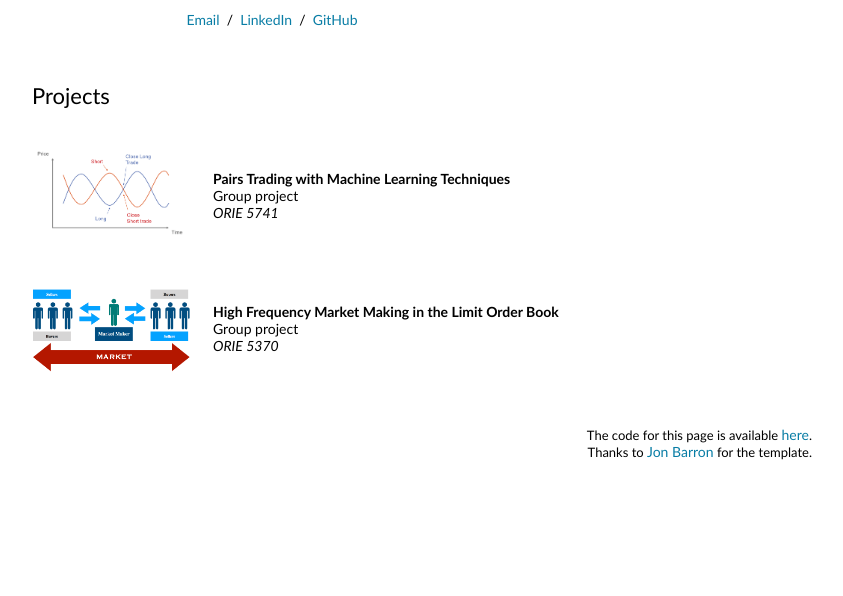
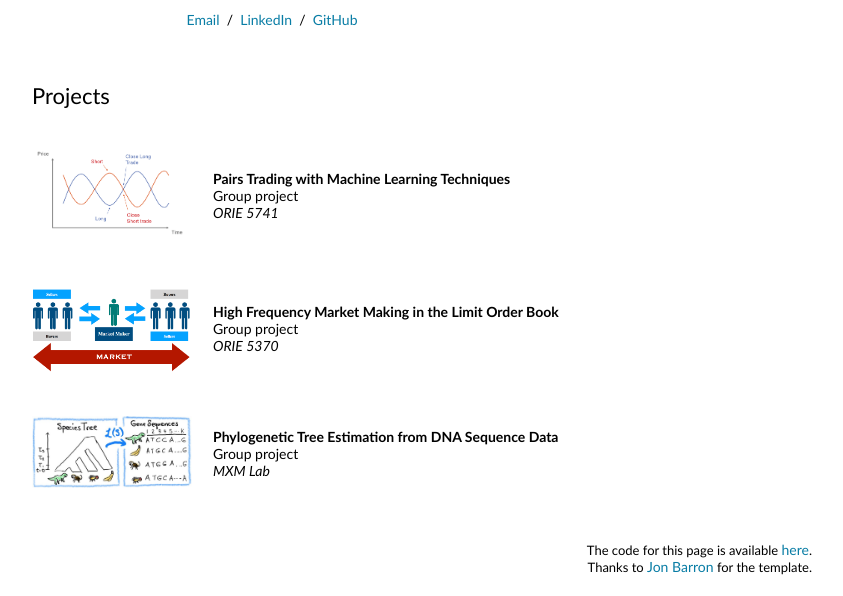
Before and after one commit to jingde-wan/jingde-wan.github.io, a plain HTML site: page index.html in a window 1280 px wide. Shown: the part 364-960 px from the top of the page, without its empty margins (228-1071 px from the left). Before the commit the page ends 845 px from the top, so only its background shows below. Drawn offline with Linux system fonts and the light colour scheme.

Commit message:
delete pics

```diff
--- a/index.html
+++ b/index.html
@@ -39,9 +39,6 @@
                   </p>
                   <p style="text-align:center">
                     <a href="mailto:jingdewan@gmail.com">Email</a> &nbsp/&nbsp
-                    <!-- <a href="Lina_CV.pdf">CV</a> &nbsp/&nbsp -->
-                    <!-- <a href="https://scholar.google.com/citations?user=-2wyKzEAAAAJ&hl=en">Google Scholar</a> -->
-                    <!-- &nbsp/&nbsp -->
                     <a href="https://www.linkedin.com/in/jingdew/"> LinkedIn </a> &nbsp/&nbsp
                     <a href="https://github.com/jingde-wan"> GitHub </a>
                   </p>
@@ -94,7 +91,7 @@
                 </td>
                 <td width="75%" valign="middle">
                   <p>
-                    <!-- <a href="https://arxiv.org/abs/2206.11733"> -->
+                    <!-- <a href=""> -->
                       <papertitle>High Frequency Market Making in the Limit Order Book
                       </papertitle>
                     </a>
@@ -107,43 +104,23 @@
                 </td>
               </tr>
 
-              <!-- <tr>
+              <tr>
                 <td style="padding:20px;width:25%;vertical-align:middle">
-                  <img src="images/mem_aug_nav.png" alt="ltvn" width="160" height=auto>
+                  <img src="images/phylotree.png" alt="ltvn" width="160" height=auto>
                 </td>
                 <td width="75%" valign="middle">
                   <p>
-                    <a href="https://arxiv.org/abs/2101.05181">
-                      <papertitle>Memory-Augmented Reinforcement Learning for Image-Goal Navigation
+                    <!-- <a href=""> -->
+                      <papertitle> Phylogenetic Tree Estimation from DNA Sequence Data
                       </papertitle>
                     </a>
                     <br>
-                    <b>Lina Mezghani</b>, Sainbayar Sukhbaatar, Thibaut Lavril, Oleksandr Maksymets, Dhruv Batra, Piotr Bojanowski, Karteek Alahari
-                    <br><i>IROS, 2022</i>
+                    Group project
+                    <br><i>MXM Lab</i>
                     <br>
-                    <a href="https://arxiv.org/abs/2101.05181">paper</a> / <a href="https://github.com/facebookresearch/image-goal-nav-dataset">data</a> / <a href="bib/Mezghani2021Memory.txt">bibtex</a>
                   </p>
                 </td>
               </tr>
-
-              <tr>
-                <td style="padding:20px;width:25%;vertical-align:middle">
-                  <img src="images/ltvn.png" alt="ltvn" width="160" height=auto>
-                </td>
-                <td width="75%" valign="middle">
-                  <p>
-                    <a href="https://arxiv.org/abs/2004.04954">
-                      <papertitle>Learning to Visually Navigate in Photorealistic Environments Without any Supervision
-                      </papertitle>
-                    </a>
-                    <br>
-                    <b>Lina Mezghani</b>, Sainbayar Sukhbaatar, Arthur Szlam, Armand Joulin, Piotr Bojanowski
-                    <br><i>arXiv, 2020</i>
-                    <br>
-                    <a href="https://arxiv.org/abs/2004.04954">paper</a> / <a href="bib/Mezghani2020Learning.txt">bibtex</a>
-                  </p>
-                </td>
-              </tr> -->
 
               <table
                 style="width:100%;border:0px;border-spacing:0px;border-collapse:separate;margin-right:auto;margin-left:auto;">
```
Also changed, not shown: bib/Mezghani2020Learning.txt (deleted), bib/Mezghani2021Memory.txt (deleted), bib/Mezghani2022Learning.txt (deleted), bib/Mezghani2022Walk.txt (deleted), images/offline-gcrl.png (deleted), images/phylotree.png (added), images/walk.png (deleted), 8 other files.
